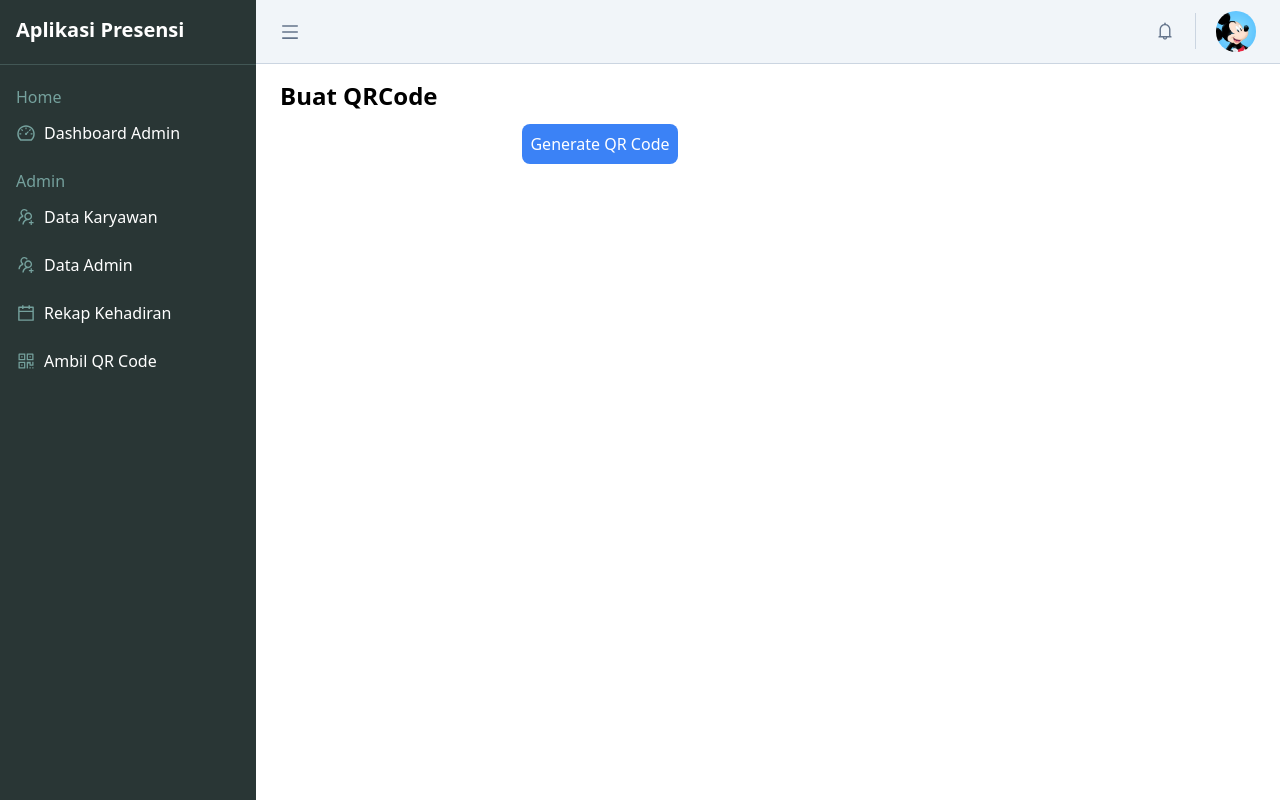
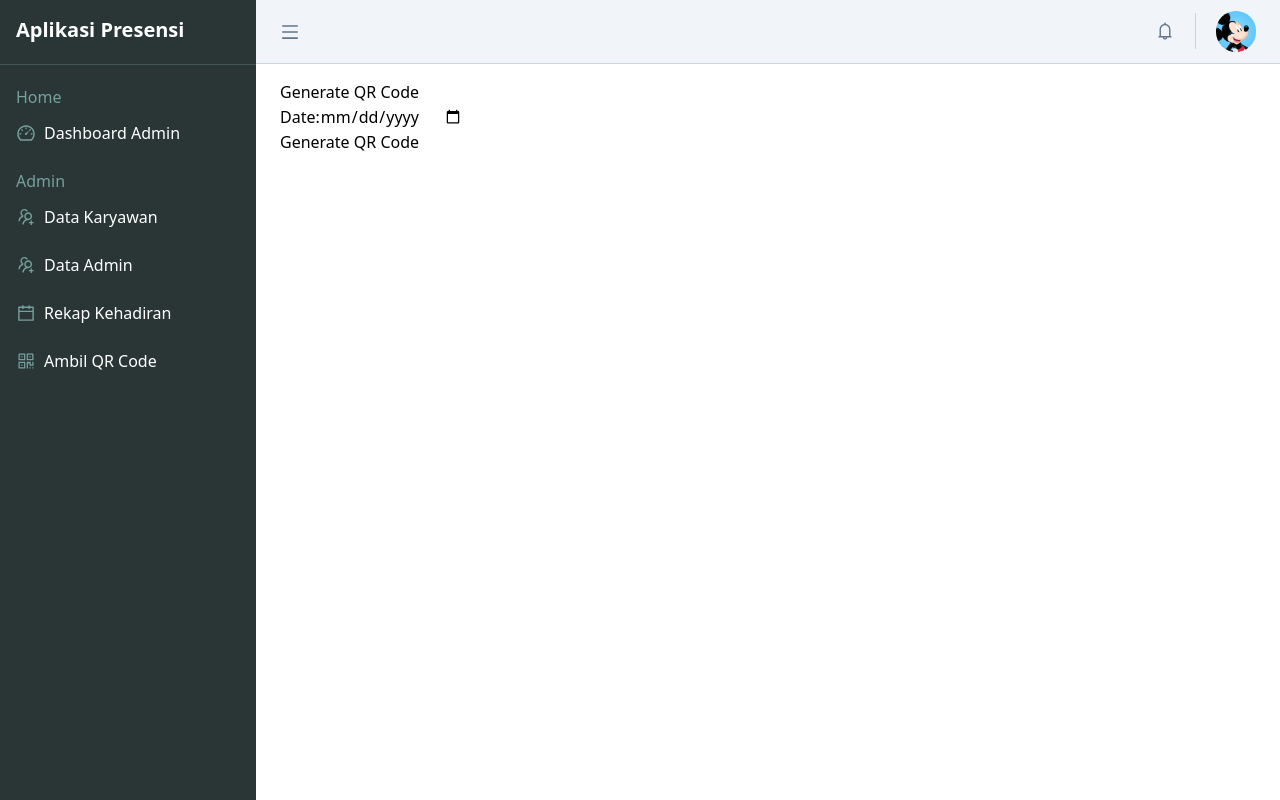
Before and after one commit to Faishal24/attendance_app--frontend, a React (Vite) app: page /buatqrcode in a window 1280 px wide. Built offline with nearby package versions, Linux system fonts and the light colour scheme.

Commit message:
Added qrcode.react dependency and implemented QR code generation feature in BuatQR component

```diff
--- a/package.json
+++ b/package.json
@@ -16,6 +16,7 @@
     "@fortawesome/react-fontawesome": "^0.2.2",
     "axios": "^1.7.2",
     "framer-motion": "^4.1.17",
+    "qrcode.react": "^3.1.0",
     "react": "^18.2.0",
     "react-dom": "^18.2.0",
     "react-icons": "^5.2.1",
--- a/src/pages/BuatQR.jsx
+++ b/src/pages/BuatQR.jsx
@@ -1,32 +1,40 @@
 import axios from "axios";
 import React, { useState } from "react";
+import QRCode from "qrcode.react";
 
 const BuatQR = () => {
-  const [qrCode, setQRCode] = useState("");
+  const [date, setDate] = useState("");
+  const [qrCodeData, setQRCodeData] = useState("");
+  const [error, setError] = useState("");
+
+  const handleDateChange = (e) => {
+    setDate(e.target.value);
+  };
 
   const generateQRCode = async () => {
     try {
       const response = await axios.post(
-        "http://localhost:5000/api/qrcode/generate"
+        "http://192.168.1.3:3000/api/admin/generate",
+        { date }
       );
-      setQRCode(response.data.qrCodeDataURL);
-    } catch (err) {
-      console.error(err);
+      setQRCodeData(response.data.qrCodeData);
+      setError("");
+    } catch (error) {
+      console.error("QR code generation error:", error);
+      setError("Failed to generate QR code");
     }
   };
 
   return (
-    <div className="w-full">
-      <h1 className="text-2xl font-bold mb-3">Buat QRCode</h1>
-      <div className="flex flex-col w-[40em] items-center gap-5">
-        <button
-          onClick={generateQRCode}
-          className="p-2 bg-blue-500 text-white rounded-lg"
-        >
-          Generate QR Code
-        </button>
-        {qrCode && <img src={qrCode} alt="QR Code" className="w-[20em]" />}
+    <div>
+      <h2>Generate QR Code</h2>
+      <div>
+        <label htmlFor="date">Date:</label>
+        <input type="date" id="date" value={date} onChange={handleDateChange} />
       </div>
+      <button onClick={generateQRCode}>Generate QR Code</button>
+      {qrCodeData && <QRCode value={qrCodeData} size={512}/>}
+      {error && <p style={{ color: "red" }}>{error}</p>}
     </div>
   );
 };
```
Also changed, not shown: 1 other file (tests, documents, lock files or other folders).
